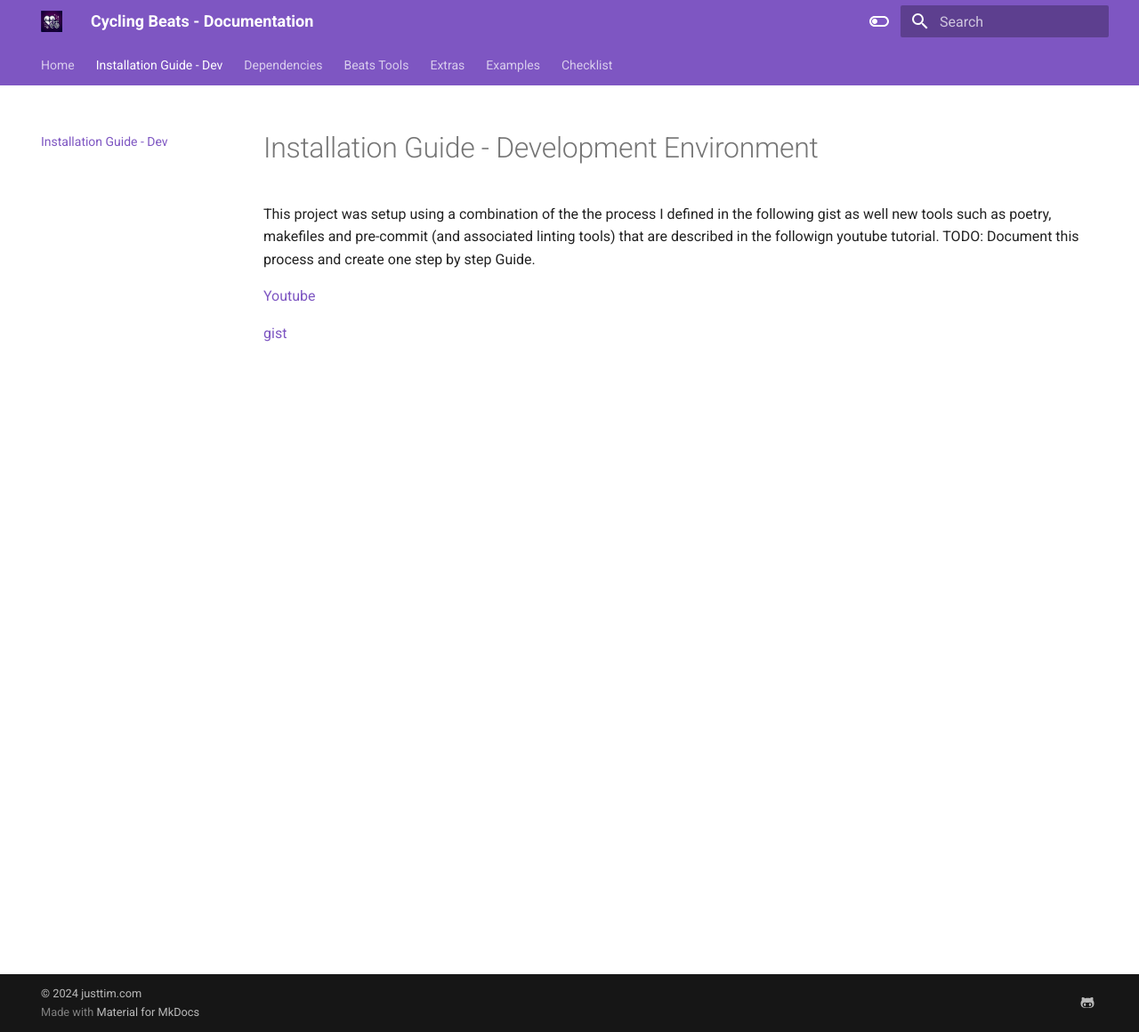
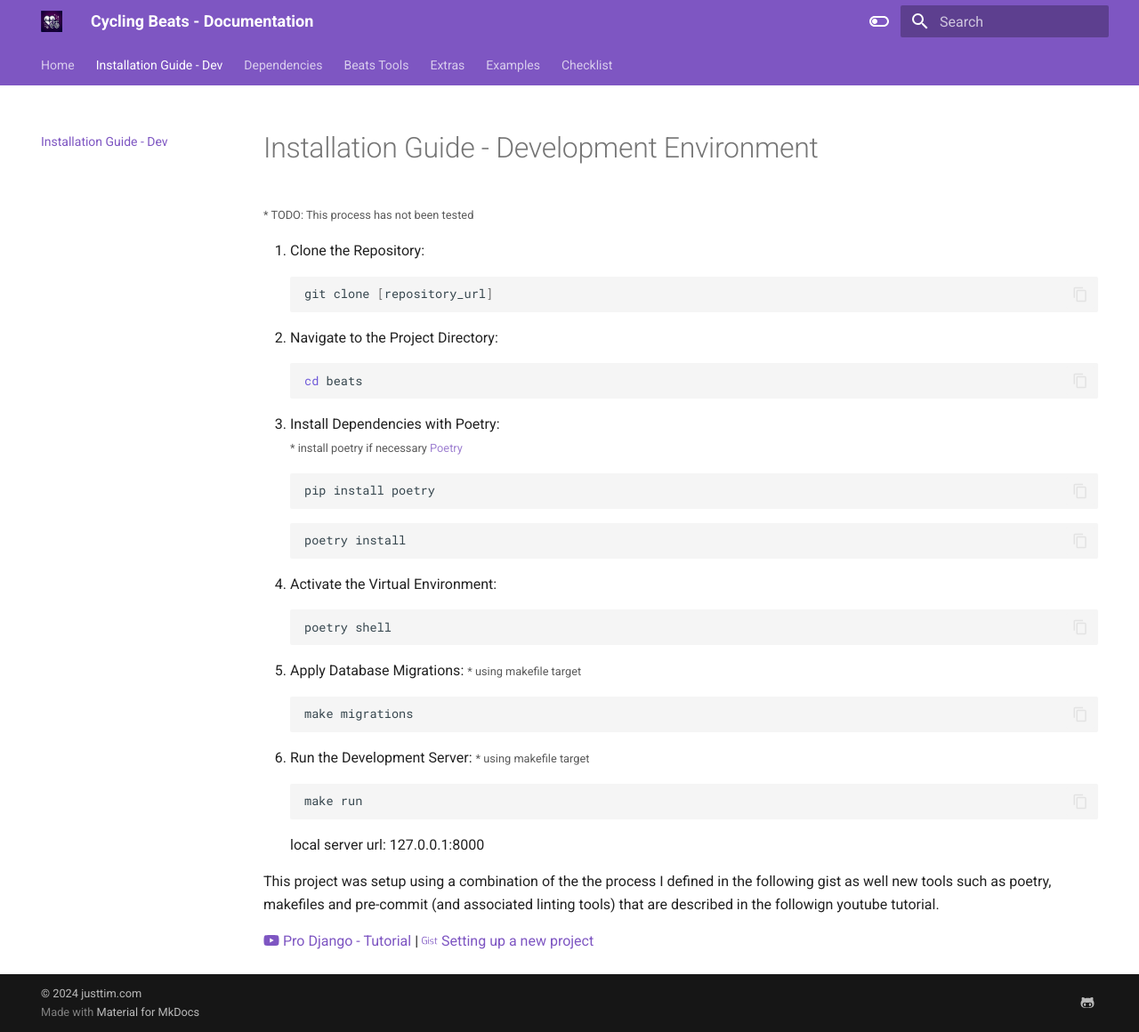
Before and after one commit to timpandrews/beats_docs, an MkDocs documentation site: the page built from docs/dev_install.md, in a window 1280 px wide and 1160 px high. Shown: the whole window at 89% size. Built offline with MkDocs 1.6.1 and Material for MkDocs 9.7.7, drawn with Linux system fonts in a browser that asks for light colours.

Commit message:
Add installation guide for development environment

````diff
--- a/docs/dev_install.md
+++ b/docs/dev_install.md
@@ -1,10 +1,42 @@
 # Installation Guide - Development Environment
+<small>\* TODO: This process has not been tested</small>
+
+1. Clone the Repository:
+    ```bash
+    git clone [repository_url]
+    ```
+2. Navigate to the Project Directory:
+    ```bash
+    cd beats
+    ```
+3. Install Dependencies with Poetry:
+    <small>\* install poetry if necessary <a href="https://python-poetry.org/docs/#installation" target="_blank">Poetry</a></small>
+    ```bash
+    pip install poetry
+    ```
+    ```bash
+    poetry install
+    ```
+4. Activate the Virtual Environment:
+    ```bash
+    poetry shell
+    ```
+5. Apply Database Migrations:
+    <small>\* using makefile target</small>
+    ```bash
+    make migrations
+    ```
+6. Run the Development Server:
+    <small>\* using makefile target</small>
+    ```bash
+    make run
+    ```
+    local server url: 127.0.0.1:8000
+
+
 
 This project was setup using a combination of the the process I defined in the following
 gist as well new tools such as poetry, makefiles and pre-commit (and associated linting tools)
 that are described in the followign youtube tutorial.
-TODO: Document this process and create one step by step Guide.
 
-<a href="https://www.youtube.com/watch?v=DaxcmbWcdTA&list=PL6gx4Cwl9DGDYbs0jJdGefNN8eZRSwWqy" target="_blank">Youtube</a>
-
-<a href="https://gist.githubusercontent.com/timpandrews/0d71f20eaaef05cd73b36ba70b4c3093/raw/e685eae773d75ad1d3ce9dbf120b62e6fdf627b0/gistfile1.md" target="_blank">gist</a>
+<a href="https://www.youtube.com/watch?v=DaxcmbWcdTA&list=PL6gx4Cwl9DGDYbs0jJdGefNN8eZRSwWqy" target="_blank">:fontawesome-brands-youtube: Pro Django - Tutorial</a> | <a href="https://gist.githubusercontent.com/timpandrews/0d71f20eaaef05cd73b36ba70b4c3093/raw/e685eae773d75ad1d3ce9dbf120b62e6fdf627b0/gistfile1.md" target="_blank">:octicons-logo-gist-16: Setting up a new project</a>
````
